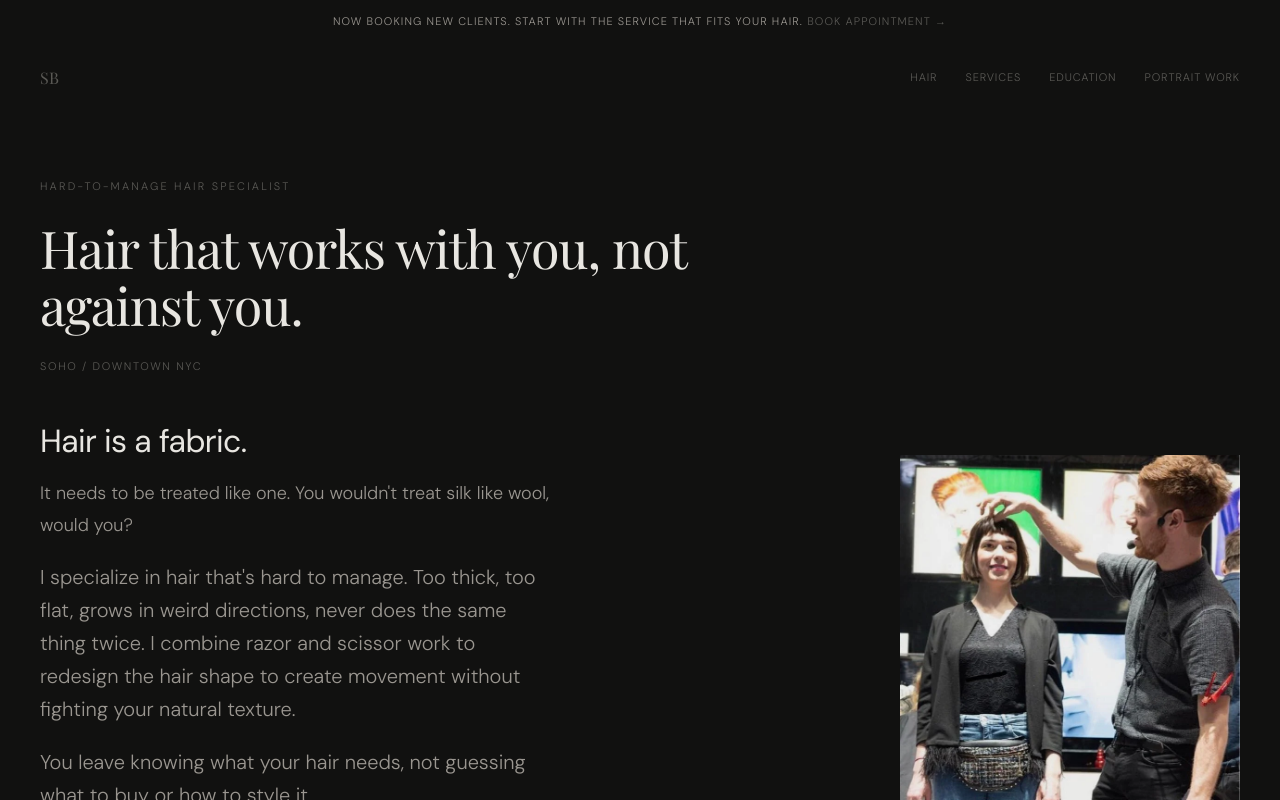
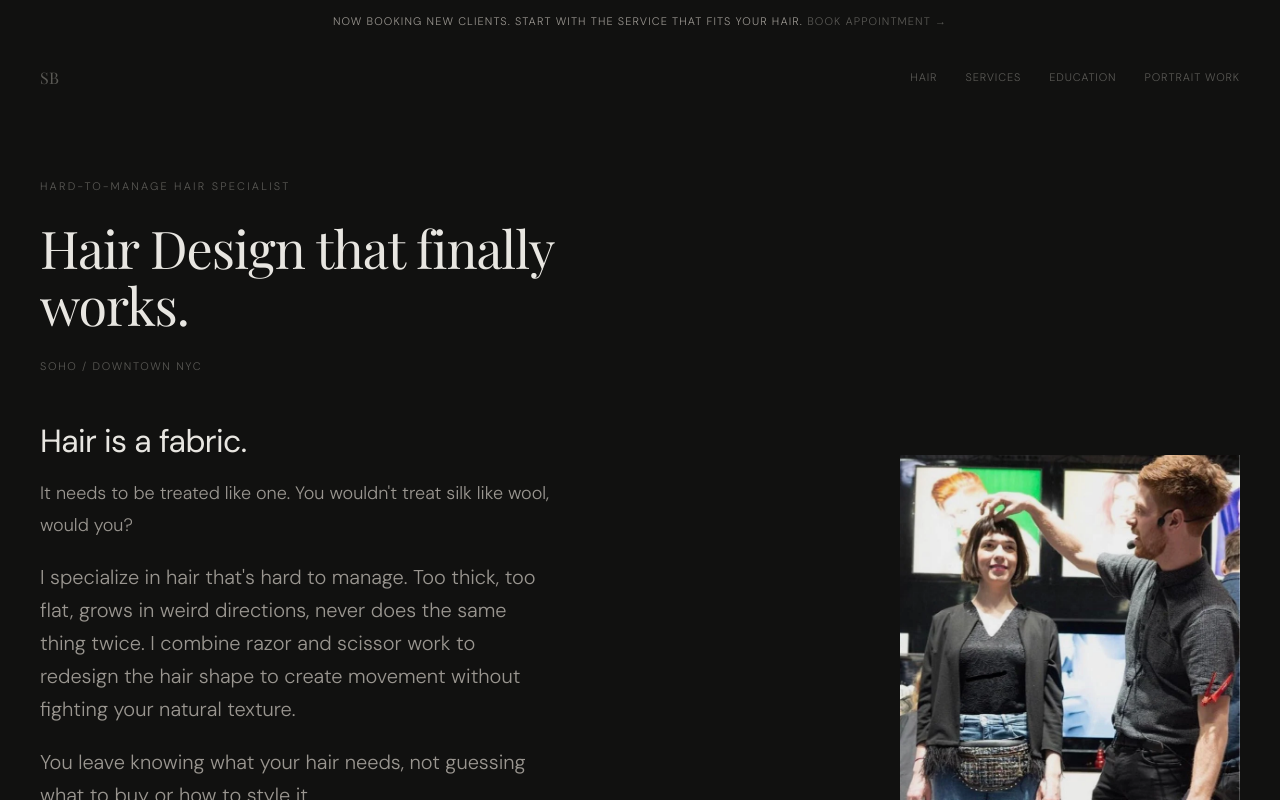
Before and after one commit to sambullen228-rgb/samuelbullen-site, a Next.js app: page / in a window 1280 px wide. Shown: the top 800 px of the page. Built offline with nearby package versions, Linux system fonts and the light colour scheme; a web font is replaced by a local one.

Commit message:
Update hero headline to Hair Design that finally works

```diff
--- a/app/page.tsx
+++ b/app/page.tsx
@@ -176,7 +176,7 @@ export default function Home() {
             <h1
               className="mt-2 max-w-2xl text-[52px] font-normal leading-[1.08] tracking-[-0.02em] md:mt-3 md:text-[86px]"
             >
-              Hair that works with you, not against you.
+              Hair Design that finally works.
             </h1>
             <p className="sr-only">
               SoHo NYC hairstylist specializing in hard-to-manage hair, texture, and natural movement.
```
